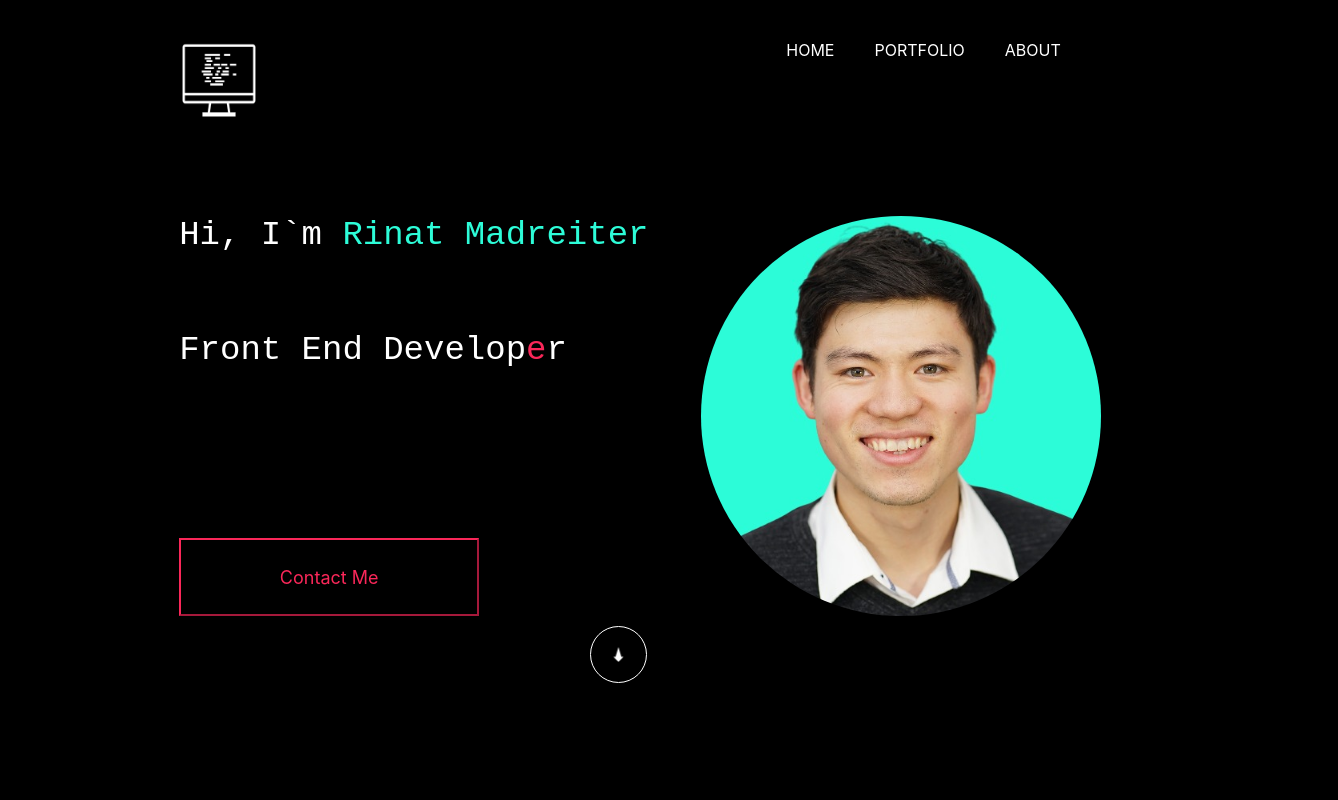
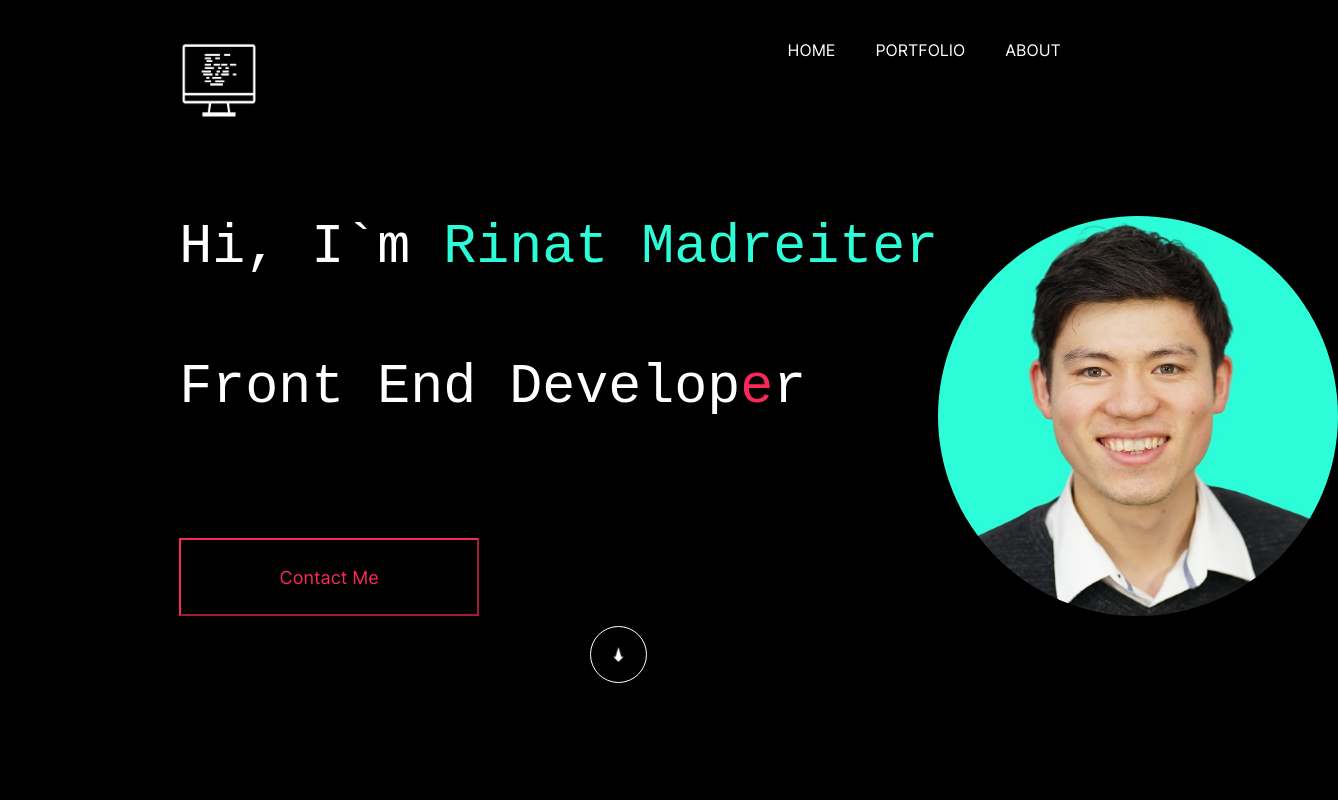
Before and after one commit to RinatMadreiter/rinatmadreiter.de, an Angular app: page / in a window 1280 px wide. Shown: the top 800 px of the page, 1338 px wide, since content can reach past the window. Built offline with nearby package versions, Linux system fonts and the light colour scheme.

Commit message:
updated fonts implementation

```diff
--- a/src/app/welcome-section/welcome-section.component.scss
+++ b/src/app/welcome-section/welcome-section.component.scss
@@ -1,3 +1,5 @@
+
+
 :host {
     display: flex;
     flex-direction: column;
@@ -96,7 +98,6 @@ button {
     }
 }
 
-// trying out Typewriter
 
 .container {
     height: 100vh;
@@ -109,14 +110,14 @@ button {
 
 
 .typing-demo {
-    width: 23ch; //22
+    width: 23ch;
     animation: typing 1.5s steps(23) 1, border .5s step-end infinite alternate, border-none-end 1s 1.5s infinite;
     white-space: nowrap;
     overflow: hidden;
     border-right: 3px solid;
     font-family: monospace;
-    // font-size: 0.5em;
-    font-size: 34px;
+    font-size: 55px;
+    // font-size: 64px;
 }
 
 @keyframes typing {
@@ -135,6 +136,7 @@ button {
     0% {
         border-right: none;
     }
+
     100% {
         border-right: none;
     }
@@ -145,6 +147,7 @@ button {
         border-right: none;
         visibility: hidden;
     }
+
     100% {
         border-right: none;
         visibility: hidden;
@@ -154,10 +157,11 @@ button {
 
 .typing-demo2 {
     width: 19ch;
-    animation: typing 1.5s steps(19) 1.5s 1, border .5s  step-end infinite alternate, border-none-start 1.5s 1, border-none-end 1s 3s infinite;
+    animation: typing 1.5s steps(19) 2s 1, border .5s step-end infinite alternate, border-none-start 2s 1, border-none-end 1s 3.5s infinite;
     white-space: nowrap;
     overflow: hidden;
     border-right: 3px solid;
     font-family: monospace;
-    font-size: 34px;
+    font-size: 55px;
+    // font-size: 64px;
 }
--- a/src/assets/fonts/fonts.scss
+++ b/src/assets/fonts/fonts.scss
@@ -3,79 +3,70 @@
      font-family: 'Inter';
      font-style: normal;
      font-weight: 100;
-     src: local(''),
-          url('assets/fonts/inter-v11-latin/inter-v11-latin-100.woff2') format('woff2'), /* Chrome 26+, Opera 23+, Firefox 39+ */
-          url('assets/fonts/inter-v11-latin/inter-v11-latin-100.woff') format('woff'); /* Chrome 6+, Firefox 3.6+, IE 9+, Safari 5.1+ */
+         src: url(inter-v11-latin/inter-v11-latin-100.woff2) format('woff2'); /* Chrome 26+, Opera 23+, Firefox 39+ */
+         src: url(inter-v11-latin/inter-v11-latin-100.woff) format('woff'); /* Chrome 6+, Firefox 3.6+, IE 9+, Safari 5.1+ */
    }
    /* inter-200 - latin */
    @font-face {
      font-family: 'Inter';
      font-style: normal;
      font-weight: 200;
-     src: local(''),
-          url('assets/fonts/inter-v11-latin/inter-v11-latin-200.woff2') format('woff2'), /* Chrome 26+, Opera 23+, Firefox 39+ */
-          url('assets/fonts/inter-v11-latin/inter-v11-latin-200.woff') format('woff'); /* Chrome 6+, Firefox 3.6+, IE 9+, Safari 5.1+ */
+         src: url(inter-v11-latin/inter-v11-latin-200.woff2) format('woff2'); /* Chrome 26+, Opera 23+, Firefox 39+ */
+         src: url(inter-v11-latin/inter-v11-latin-200.woff) format('woff'); /* Chrome 6+, Firefox 3.6+, IE 9+, Safari 5.1+ */
    }
    /* inter-300 - latin */
    @font-face {
      font-family: 'Inter';
      font-style: normal;
      font-weight: 300;
-     src: local(''),
-          url('assets/fonts/inter-v11-latin/inter-v11-latin-300.woff2') format('woff2'), /* Chrome 26+, Opera 23+, Firefox 39+ */
-          url('assets/fonts/inter-v11-latin/inter-v11-latin-300.woff') format('woff'); /* Chrome 6+, Firefox 3.6+, IE 9+, Safari 5.1+ */
+         src: url(inter-v11-latin/inter-v11-latin-300.woff2) format('woff2'); /* Chrome 26+, Opera 23+, Firefox 39+ */
+         src: url(inter-v11-latin/inter-v11-latin-300.woff) format('woff'); /* Chrome 6+, Firefox 3.6+, IE 9+, Safari 5.1+ */
    }
    /* inter-regular - latin */
    @font-face {
      font-family: 'Inter';
      font-style: normal;
      font-weight: 400;
-     src: local(''),
-          url('assets/fonts/inter-v11-latin/inter-v11-latin-regular.woff2') format('woff2'), /* Chrome 26+, Opera 23+, Firefox 39+ */
-          url('assets/fonts/inter-v11-latin/inter-v11-latin-regular.woff') format('woff'); /* Chrome 6+, Firefox 3.6+, IE 9+, Safari 5.1+ */
+         src: url(inter-v11-latin/inter-v11-latin-regular.woff2) format('woff2'); /* Chrome 26+, Opera 23+, Firefox 39+ */
+         src: url(inter-v11-latin/inter-v11-latin-regular.woff) format('woff'); /* Chrome 6+, Firefox 3.6+, IE 9+, Safari 5.1+ */
    }
    /* inter-500 - latin */
    @font-face {
      font-family: 'Inter';
      font-style: normal;
      font-weight: 500;
-     src: local(''),
-          url('assets/fonts/inter-v11-latin/inter-v11-latin-500.woff2') format('woff2'), /* Chrome 26+, Opera 23+, Firefox 39+ */
-          url('assets/fonts/inter-v11-latin/inter-v11-latin-500.woff') format('woff'); /* Chrome 6+, Firefox 3.6+, IE 9+, Safari 5.1+ */
+         src: url(inter-v11-latin/inter-v11-latin-500.woff2) format('woff2'); /* Chrome 26+, Opera 23+, Firefox 39+ */
+         src: url(inter-v11-latin/inter-v11-latin-500.woff) format('woff'); /* Chrome 6+, Firefox 3.6+, IE 9+, Safari 5.1+ */
    }
    /* inter-600 - latin */
    @font-face {
      font-family: 'Inter';
      font-style: normal;
      font-weight: 600;
-     src: local(''),
-          url('assets/fonts/inter-v11-latin/inter-v11-latin-600.woff2') format('woff2'), /* Chrome 26+, Opera 23+, Firefox 39+ */
-          url('assets/fonts/inter-v11-latin/inter-v11-latin-600.woff') format('woff'); /* Chrome 6+, Firefox 3.6+, IE 9+, Safari 5.1+ */
+         src: url(inter-v11-latin/inter-v11-latin-600.woff2) format('woff2'); /* Chrome 26+, Opera 23+, Firefox 39+ */
+         src: url(inter-v11-latin/inter-v11-latin-600.woff) format('woff'); /* Chrome 6+, Firefox 3.6+, IE 9+, Safari 5.1+ */
    }
    /* inter-700 - latin */
    @font-face {
      font-family: 'Inter';
      font-style: normal;
      font-weight: 700;
-     src: local(''),
-          url('assets/fonts/inter-v11-latin/inter-v11-latin-700.woff2') format('woff2'), /* Chrome 26+, Opera 23+, Firefox 39+ */
-          url('assets/fonts/inter-v11-latin/inter-v11-latin-700.woff') format('woff'); /* Chrome 6+, Firefox 3.6+, IE 9+, Safari 5.1+ */
+         src: url(inter-v11-latin/inter-v11-latin-700.woff2) format('woff2'); /* Chrome 26+, Opera 23+, Firefox 39+ */
+         src: url(inter-v11-latin/inter-v11-latin-700.woff) format('woff'); /* Chrome 6+, Firefox 3.6+, IE 9+, Safari 5.1+ */
    }
    /* inter-800 - latin */
    @font-face {
      font-family: 'Inter';
      font-style: normal;
      font-weight: 800;
-     src: local(''),
-          url('assets/fonts/inter-v11-latin/inter-v11-latin-800.woff2') format('woff2'), /* Chrome 26+, Opera 23+, Firefox 39+ */
-          url('assets/fonts/inter-v11-latin/inter-v11-latin-800.woff') format('woff'); /* Chrome 6+, Firefox 3.6+, IE 9+, Safari 5.1+ */
+         src: url(inter-v11-latin/inter-v11-latin-800.woff2) format('woff2'); /* Chrome 26+, Opera 23+, Firefox 39+ */
+         src: url(inter-v11-latin/inter-v11-latin-800.woff) format('woff'); /* Chrome 6+, Firefox 3.6+, IE 9+, Safari 5.1+ */
    }
    /* inter-900 - latin */
    @font-face {
      font-family: 'Inter';
      font-style: normal;
      font-weight: 900;
-     src: local(''),
-          url('assets/fonts/inter-v11-latin/inter-v11-latin-900.woff2') format('woff2'), /* Chrome 26+, Opera 23+, Firefox 39+ */
-          url('assets/fonts/inter-v11-latin/inter-v11-latin-900.woff') format('woff'); /* Chrome 6+, Firefox 3.6+, IE 9+, Safari 5.1+ */
+         src: url(inter-v11-latin/inter-v11-latin-900.woff2) format('woff2'); /* Chrome 26+, Opera 23+, Firefox 39+ */
+         src: url(inter-v11-latin/inter-v11-latin-900.woff) format('woff'); /* Chrome 6+, Firefox 3.6+, IE 9+, Safari 5.1+ */
    }
--- a/src/index.html
+++ b/src/index.html
@@ -6,6 +6,7 @@
   <base href="/">
   <meta name="viewport" content="width=device-width, initial-scale=1">
   <link rel="icon" type="image/x-icon" href="favicon.ico">
+  <!-- <link rel="stylesheet" href="src/assets/fonts/fonts.scss"> -->
 </head>
 <body>
   <app-root></app-root>
--- a/src/styles.scss
+++ b/src/styles.scss
@@ -1,5 +1,5 @@
 /* You can add global styles to this file, and also import other style files */
-
+@import 'assets/fonts/fonts';
 
 body {
     background-color: black;
```
